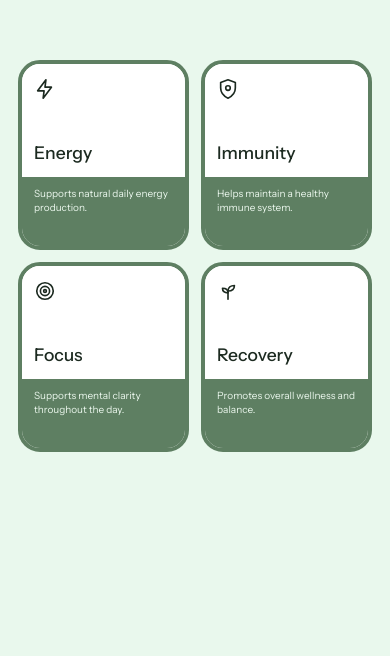
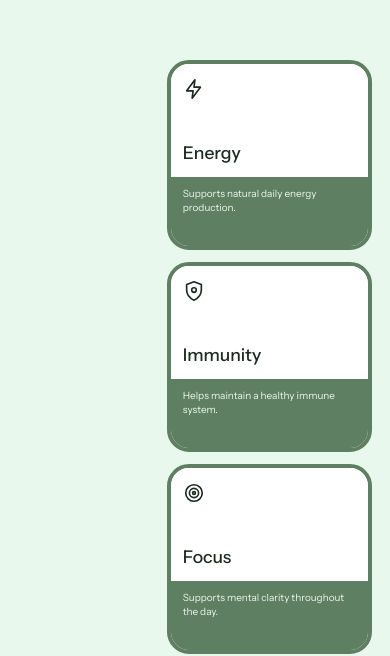
Before and after one commit to Abdalrhman-Ahmed/limitless-naturals, a Next.js app: page / in a window 390 px wide. Shown: the part 1432-2088 px from the top of the page. Built offline with nearby package versions, Linux system fonts and the light colour scheme.

Commit message:
Stack benefit cards on right for mobile

```diff
--- a/app/globals.css
+++ b/app/globals.css
@@ -445,7 +445,12 @@ footer { background: linear-gradient(180deg,#5f7f65,#3f5c47); color: #fff; paddi
   .hero-checks span { white-space: nowrap; }
   section.pad { padding: 48px 18px; }
   h2.title { font-size: clamp(28px,8vw,34px); }
-  .benefits { gap: 12px; }
+  .benefits {
+    grid-template-columns: minmax(0, 1fr);
+    width: min(58%, 280px);
+    margin-left: auto;
+    gap: 12px;
+  }
   .benefit { min-width: 0; }
   .benefit .top { padding: 14px 12px; }
   .benefit .top h3 { font-size: clamp(15px,4.5vw,20px); }
```
